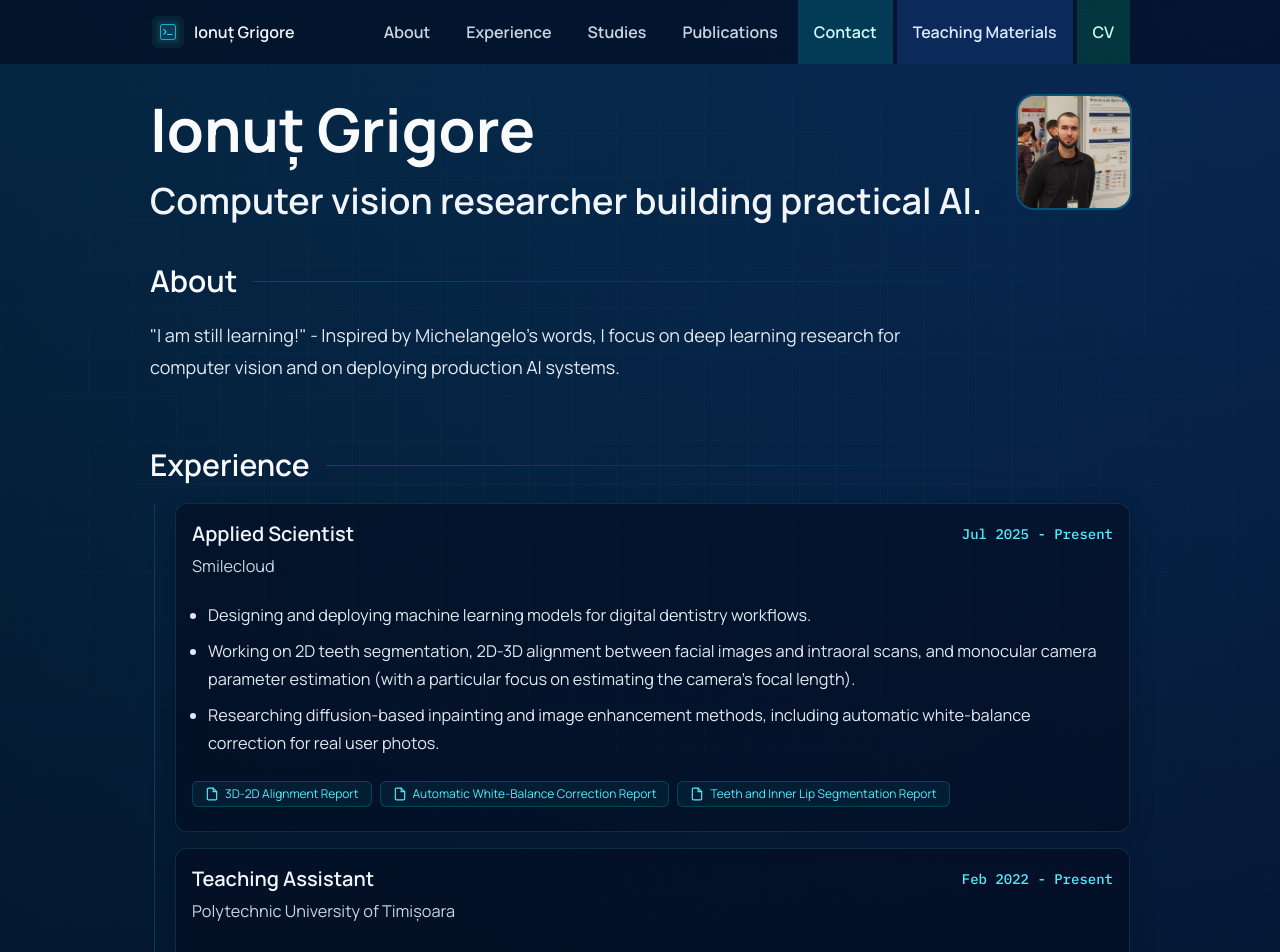
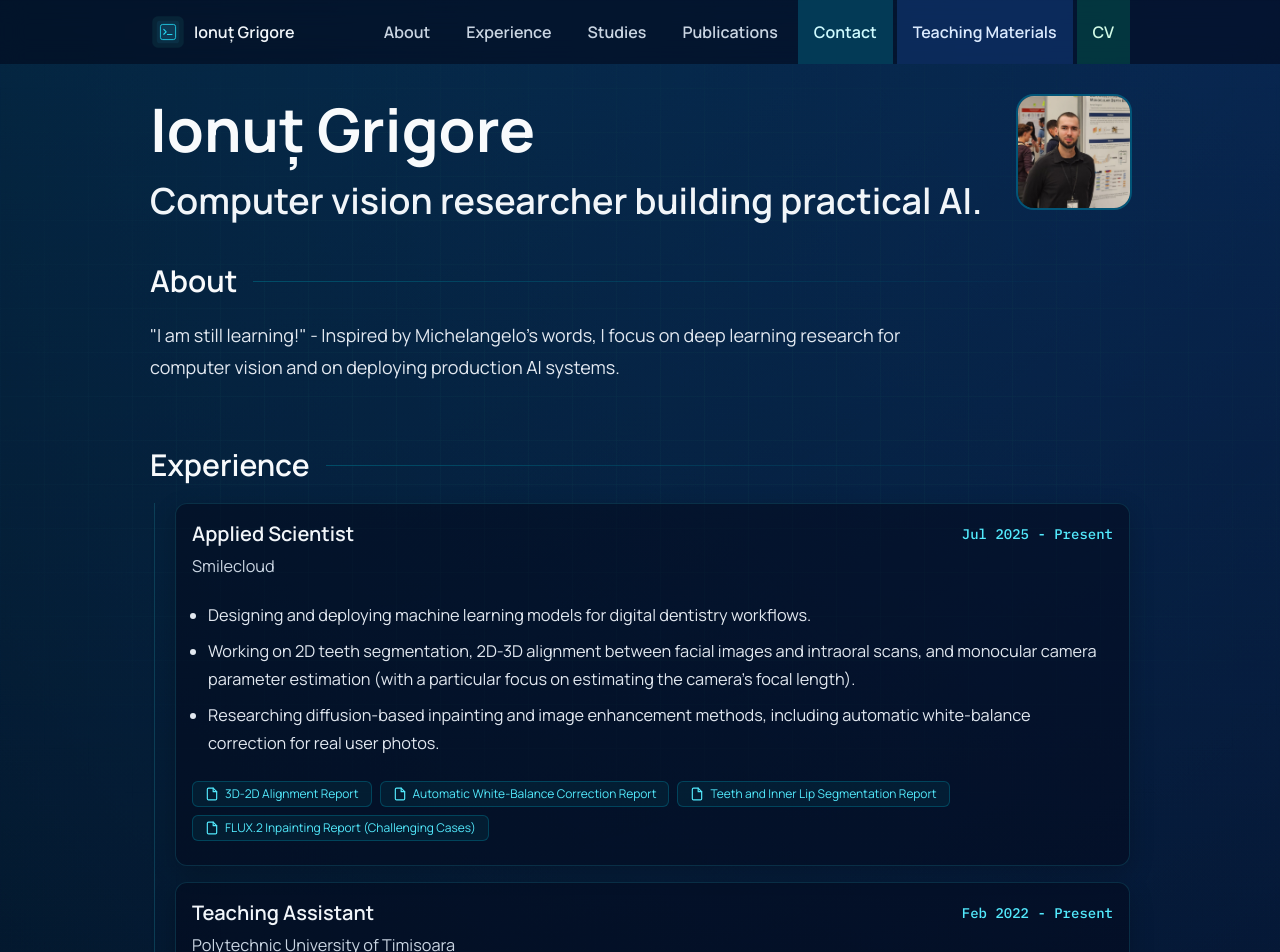
Before and after one commit to ionut-grigore99/ionut-grigore, a React (Vite) app: page / in a window 1280 px wide. Shown: the top 952 px of the page. Built offline with nearby package versions, Linux system fonts and the light colour scheme.

Commit message:
added flux2 report for challenging cases

```diff
--- a/data/portfolioContent.ts
+++ b/data/portfolioContent.ts
@@ -34,6 +34,7 @@ export const experiences: ExperienceItem[] = [
       { title: "3D-2D Alignment Report", href: "https://ionut-grigore99.github.io/ionut-grigore/htmls/alignment_report_dino_final.html" },
       { title: "Automatic White-Balance Correction Report", href: "https://ionut-grigore99.github.io/ionut-grigore/htmls/papers_comparison_white_balance.html" },
       { title: "Teeth and Inner Lip Segmentation Report", href: "https://ionut-grigore99.github.io/ionut-grigore/htmls/segmentation.html" },
+      { title: "FLUX.2 Inpainting Report (Challenging Cases)", href: "https://ionut-grigore99.github.io/ionut-grigore/htmls/flux2_inpaint_inference_report_bad_cases.html" },
     ],
   },
   {
```
